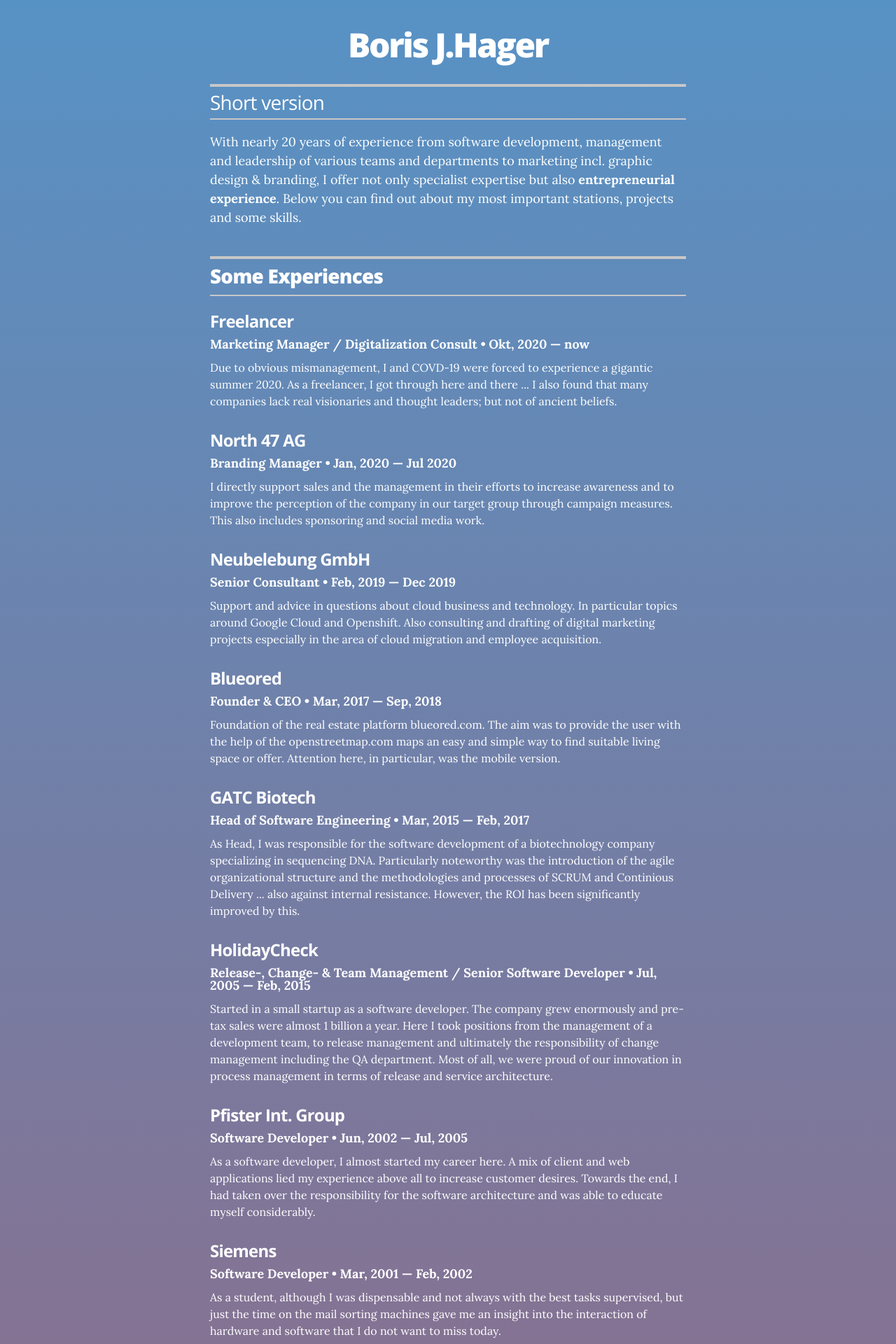
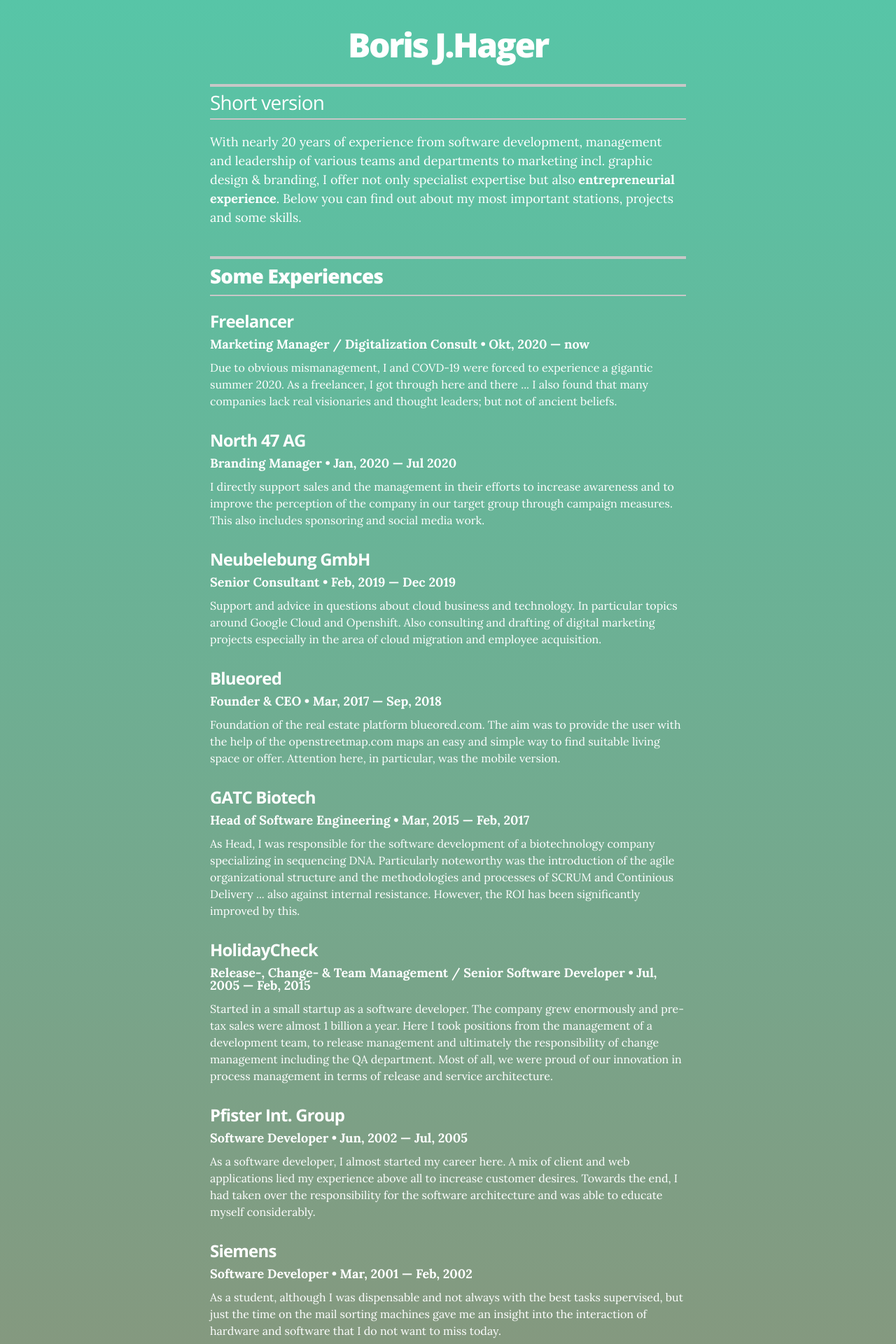
Before and after one commit to borishager/borishager.github.io, a Jekyll site: the page built from index.html, in a window 1280 px wide. Shown: the top 1920 px of the page at 70% size. Built offline with Jekyll 4.4.1, drawn with Linux system fonts in a browser that asks for light colours.

Commit message:
Update resume.html

```diff
--- a/_layouts/resume.html
+++ b/_layouts/resume.html
@@ -20,7 +20,7 @@
     <link rel="icon" type="image/x-icon" href="favicon.png" />
   </head>
 
-  <body class="theme-{% if site.resume_theme %}{{ site.resume_theme }}{% endif %}" style="background: linear-gradient(#5792c5, #c94347)">
+  <body class="theme-{% if site.resume_theme %}{{ site.resume_theme }}{% endif %}" style="background: linear-gradient(#57c5a7, #c95643)">
 
     <div class="wrapper" itemscope itemtype="http://schema.org/Person">
 
```
